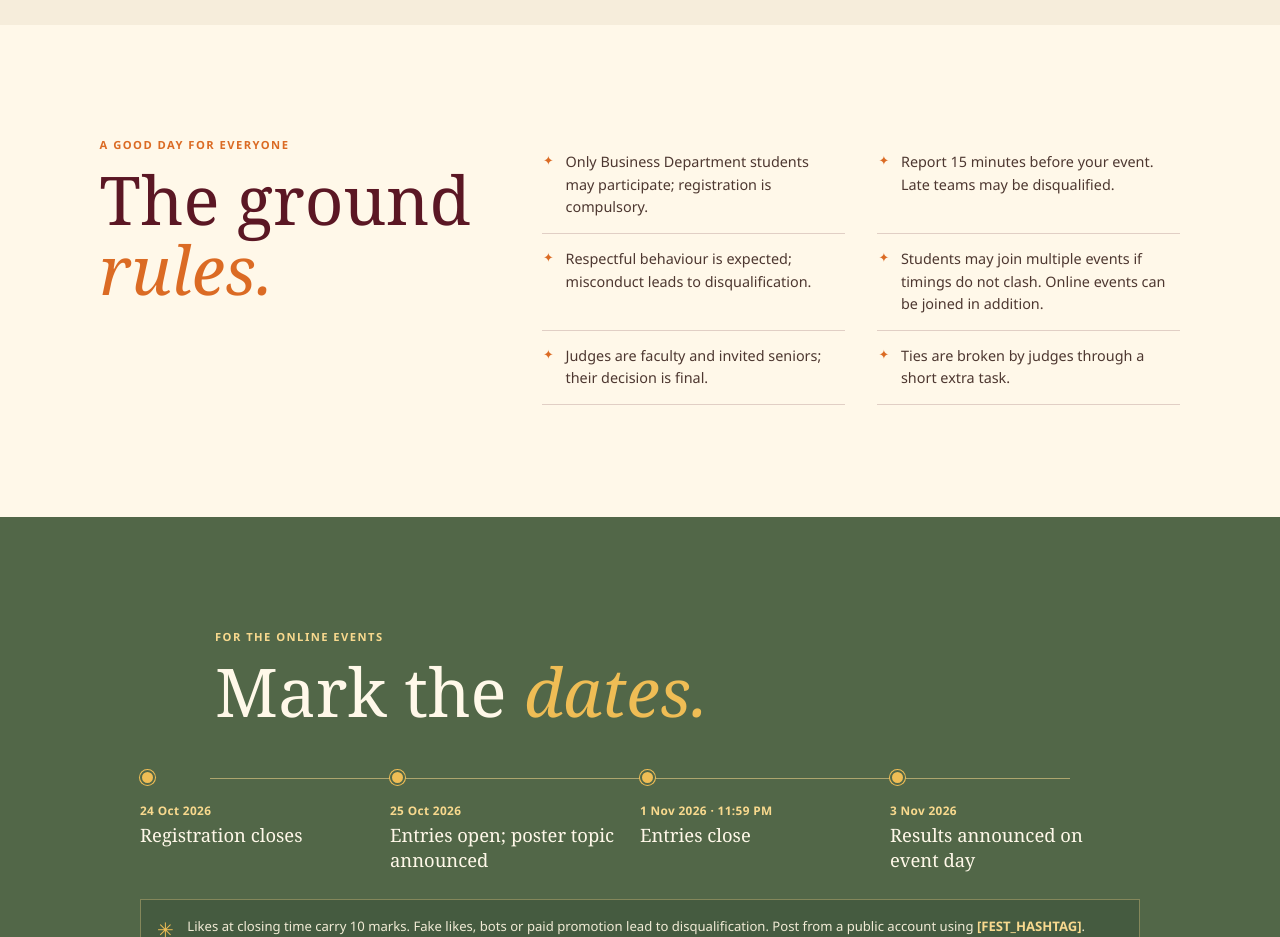
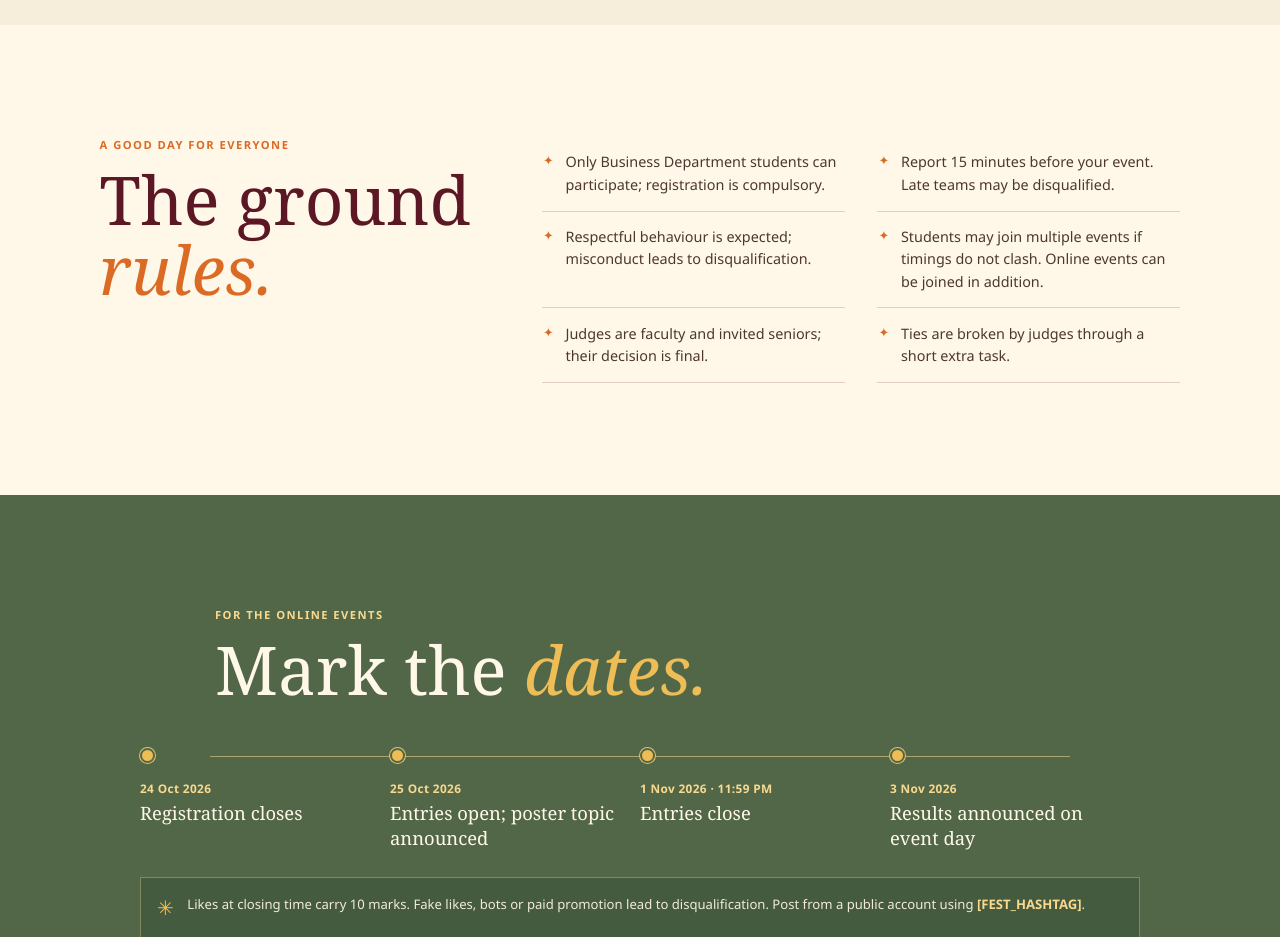
Before and after one commit to animesh-cloud-dev/diyaverse-2026, a plain HTML site: page index.html in a window 1280 px wide. Shown: the part 2700-3637 px from the top of the page. Drawn offline with Linux system fonts and the light colour scheme.

Commit message:
changs in the ground rules

```diff
--- a/index.html
+++ b/index.html
@@ -129,7 +129,7 @@
     <section class="section general-section" id="rules" aria-labelledby="rules-title">
       <div class="section-heading"><p class="eyebrow">A good day for everyone</p><h2 id="rules-title">The ground <em>rules.</em></h2></div>
       <ul class="general-rules">
-        <li>Only Business Department students may participate; registration is compulsory.</li>
+        <li>Only Business Department students can participate; registration is compulsory.</li>
         <li>Report 15 minutes before your event. Late teams may be disqualified.</li>
         <li>Respectful behaviour is expected; misconduct leads to disqualification.</li>
         <li>Students may join multiple events if timings do not clash. Online events can be joined in addition.</li>
```
Also changed, not shown: 1 other file.
